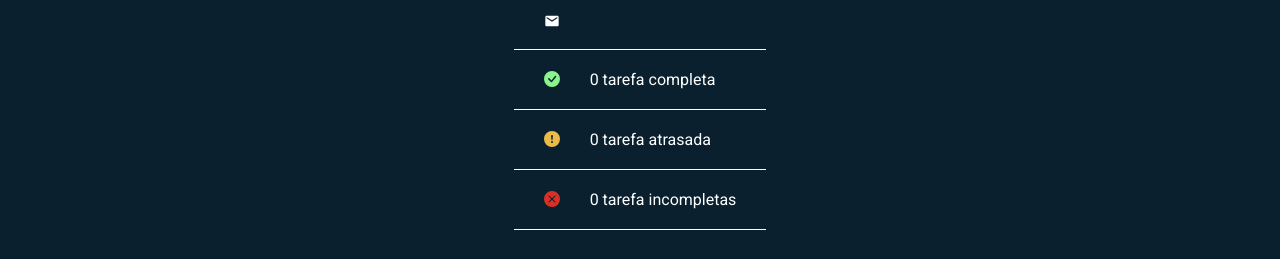
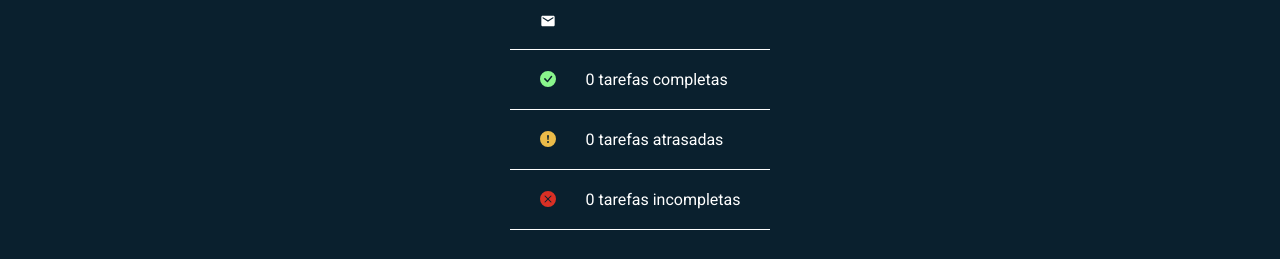
Before and after one commit to icarobteles/task-list-app, a React (Create React App) app: page /admin/profile in a window 1280 px wide. Shown: the part 364-623 px from the top of the page. Built offline with nearby package versions, Linux system fonts and the light colour scheme; no server answers; sample sign-in values are in the browser's storage.

Commit message:
feat(pages): :sparkles: edit Profile Page

```diff
--- a/src/pages/Profile/index.jsx
+++ b/src/pages/Profile/index.jsx
@@ -1,9 +1,27 @@
 import { useEffect, useState } from "react";
+import { useNavigate } from "react-router-dom";
+
+import { useUser } from "../../providers/user";
+import { useAuth } from "../../providers/auth";
+import {
+  changePasswordSchema,
+  personalInfosSchema,
+} from "../../utils/schemas/user";
+
+//COMPONENTS
 import Menu from "../../components/Menu";
-import { useUser } from "../../providers/user";
+import Form from "../../components/Form";
+import Modal from "../../components/Modal";
+
+//STYLED COMPONENTS
 import { MainContainer, ProfileContainer } from "./style";
-import { useNavigate } from "react-router-dom";
-import { useAuth } from "../../providers/auth";
+
+//REACT-ICONS
+import {
+  BsFillCheckCircleFill,
+  BsFillExclamationCircleFill,
+  BsFillXCircleFill,
+} from "react-icons/bs";
 import {
   FaUserCircle,
   FaUserAlt,
@@ -11,20 +29,10 @@ import {
   FaExpeditedssl,
 } from "react-icons/fa";
 import { MdEmail } from "react-icons/md";
-import {
-  BsFillCheckCircleFill,
-  BsFillExclamationCircleFill,
-  BsFillXCircleFill,
-} from "react-icons/bs";
-import Form from "../../components/Form";
-import Modal from "../../components/Modal";
-import {
-  changePasswordSchema,
-  personalInfosSchema,
-} from "../../utils/schemas/user";
 
 const ProfilePage = () => {
   const { userInfos } = useUser();
+
   const [tasksStats, setTasksStats] = useState({
     total: 0,
     completed: 0,
@@ -73,7 +81,6 @@ const ProfilePage = () => {
       placeholder: "Confirme sua Senha *",
     },
   ]);
-
   const [openModal, setOpenModal] = useState({
     name: "",
     open: false,
@@ -84,8 +91,9 @@ const ProfilePage = () => {
 
   useEffect(() => {
     if (!token) {
-      navigate("/login");
+      navigate("/");
     }
+    // eslint-disable-next-line react-hooks/exhaustive-deps
   }, [token]);
 
   useEffect(() => {
@@ -96,11 +104,11 @@ const ProfilePage = () => {
         return e;
       });
     });
+    // eslint-disable-next-line react-hooks/exhaustive-deps
   }, [userInfos]);
 
   const handleTaskStatistics = () => {
     const { tasks } = userInfos;
-    console.log(tasks);
 
     const completedTasks = tasks.filter((task) => task.isCompleted);
     const overdueTasks = tasks.filter((task) => {
@@ -130,6 +138,7 @@ const ProfilePage = () => {
   return (
     <>
       <Menu />
+
       <MainContainer>
         <ProfileContainer>
           <section className="logoProfileContainer">
@@ -146,26 +155,28 @@ const ProfilePage = () => {
           <section className="userInfosSection">
             <BsFillCheckCircleFill color="var(--positive-color-900)" />
             <p>
-              {tasksStats.completed}{" "}
-              {tasksStats.completed > 1
-                ? "tarefas completas"
-                : "tarefa completa"}
+              {tasksStats.completed}
+              {tasksStats.completed !== 1
+                ? " tarefas completas"
+                : " tarefa completa"}
             </p>
           </section>
           <section className="userInfosSection">
             <BsFillExclamationCircleFill color="var(--alert-color-900)" />
             <p>
-              {tasksStats.overdue}{" "}
-              {tasksStats.overdue > 1 ? "tarefas atrasadas" : "tarefa atrasada"}
+              {tasksStats.overdue}
+              {tasksStats.overdue !== 1
+                ? " tarefas atrasadas"
+                : " tarefa atrasada"}
             </p>
           </section>
           <section className="userInfosSection">
             <BsFillXCircleFill color="var(--error-color-900)" />
             <p>
-              {tasksStats.incomplete}{" "}
-              {tasksStats.incomplete > 1
-                ? "tarefas incompletas"
-                : "tarefa incompletas"}
+              {tasksStats.incomplete}
+              {tasksStats.incomplete !== 1
+                ? " tarefas incompletas"
+                : " tarefa incompleta"}
             </p>
           </section>
           <section className="actions">
@@ -188,6 +199,7 @@ const ProfilePage = () => {
           </section>
         </ProfileContainer>
       </MainContainer>
+
       {openModal.open && (
         <Modal
           setClose={() => {
@@ -199,6 +211,11 @@ const ProfilePage = () => {
               inputsDetails={inputsPersonalInfos}
               setInputDetails={setInputsPersonalInfos}
               schema={personalInfosSchema}
+              formConfig={{
+                formType: "updateUserInfos",
+                formName: "Editar Usuário",
+              }}
+              setClose={() => setOpenModal(false)}
             />
           )}
           {openModal.name === "changePassword" && (
@@ -206,6 +223,11 @@ const ProfilePage = () => {
               inputsDetails={inputsChangePasswords}
               setInputDetails={setInputsChangePasswords}
               schema={changePasswordSchema}
+              formConfig={{
+                formType: "updateUserInfos",
+                formName: "Alterar Senha",
+              }}
+              setClose={() => setOpenModal(false)}
             />
           )}
         </Modal>
```
